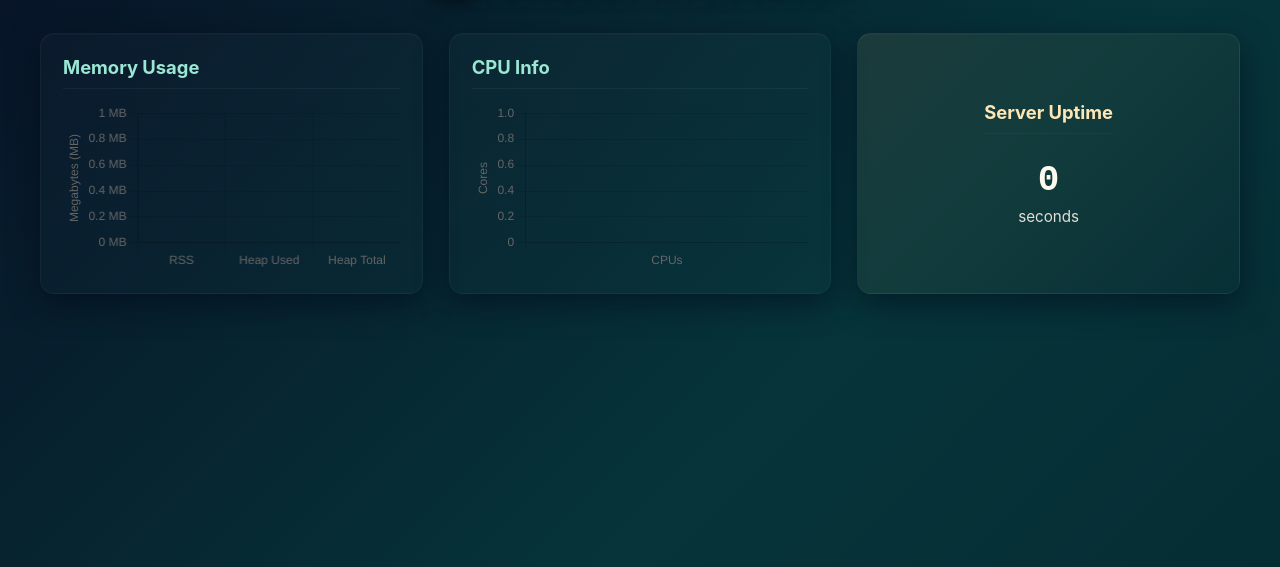
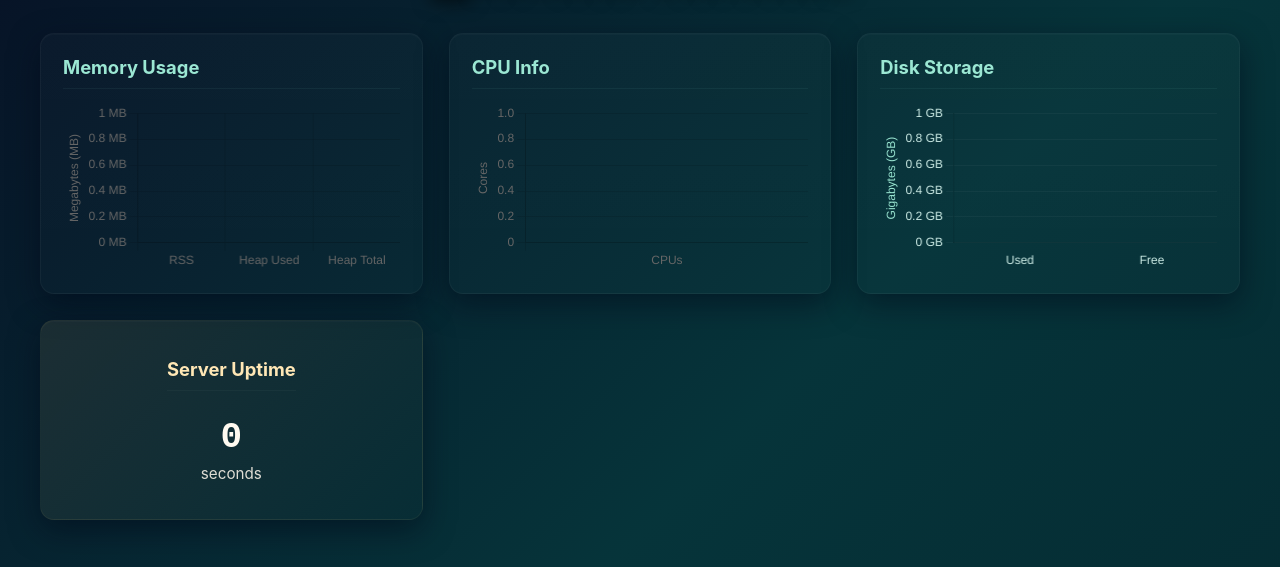
Before and after one commit to grgla/coolify-dashboard, a website: page public/index.html in a window 1280 px wide. Shown: the part 75-642 px from the top of the page. Drawn offline with nearby package versions, Linux system fonts and the light colour scheme; no server answers.

Commit message:
improve metrics

```diff
--- a/public/index.html
+++ b/public/index.html
@@ -23,6 +23,11 @@
         <canvas id="cpuChart"></canvas>
       </div>
 
+      <div class="card">
+        <h2>Disk Storage</h2>
+        <canvas id="diskChart"></canvas>
+      </div>
+
       <div class="card uptime-card">
         <h2>Server Uptime</h2>
         <div class="uptime-value" id="uptime">0</div>
--- a/public/script.js
+++ b/public/script.js
@@ -1,6 +1,7 @@
 const uptimeEl = document.getElementById("uptime");
 const memoryCtx = document.getElementById("memoryChart").getContext("2d");
 const cpuCtx = document.getElementById("cpuChart").getContext("2d");
+const diskCtx = document.getElementById("diskChart").getContext("2d");
 
 const memoryChart = new Chart(memoryCtx, {
   type: "bar",
@@ -65,6 +66,60 @@ const cpuChart = new Chart(cpuCtx, {
   }
 });
 
+// disk chart with gradient (used vs free)
+const gradDiskUsed = diskCtx.createLinearGradient(0, 0, 0, 220);
+gradDiskUsed.addColorStop(0, '#ff6b9d'); // warm coral
+gradDiskUsed.addColorStop(1, '#c41e3a'); // deep red
+
+const gradDiskFree = diskCtx.createLinearGradient(0, 0, 0, 220);
+gradDiskFree.addColorStop(0, '#4ecdc4'); // teal
+gradDiskFree.addColorStop(1, '#056b74'); // deep teal
+
+const diskChart = new Chart(diskCtx, {
+  type: "bar",
+  data: {
+    labels: ["Used", "Free"],
+    datasets: [{
+      label: "Disk (GB)",
+      data: [0, 0],
+      backgroundColor: [gradDiskUsed, gradDiskFree],
+      borderRadius: 8
+    }]
+  },
+  options: {
+    responsive: true,
+    plugins: {
+      legend: { display: false },
+      tooltip: {
+        callbacks: {
+          label(ctx) {
+            const value = ctx.parsed.y ?? ctx.parsed;
+            return `${ctx.label}: ${value} GB`;
+          }
+        },
+        backgroundColor: '#0b2430',
+        titleColor: '#f6d37a',
+        bodyColor: '#e6fff8'
+      }
+    },
+    scales: {
+      x: {
+        ticks: { color: '#cfeee8' },
+        grid: { color: 'transparent' }
+      },
+      y: {
+        beginAtZero: true,
+        ticks: {
+          color: '#cfeee8',
+          callback(value) { return value + ' GB'; }
+        },
+        grid: { color: 'rgba(255,255,255,0.04)' },
+        title: { display: true, text: 'Gigabytes (GB)', color: '#9be7d3' }
+      }
+    }
+  }
+});
+
 async function fetchStats() {
   try {
     const res = await fetch("/api/stats");
@@ -82,6 +137,13 @@ async function fetchStats() {
 
     cpuChart.data.datasets[0].data = [stats.cpus];
     cpuChart.update();
+
+    // Update disk chart (convert bytes to GB)
+    const diskUsedGB = parseFloat((stats.disk.used / 1024 / 1024 / 1024).toFixed(2));
+    const diskFreeGB = parseFloat((stats.disk.free / 1024 / 1024 / 1024).toFixed(2));
+
+    diskChart.data.datasets[0].data = [diskUsedGB, diskFreeGB];
+    diskChart.update();
   } catch (error) {
     console.error("Error fetching stats:", error);
   }
```
Also changed, not shown: index.js (+19 -0 lines).
